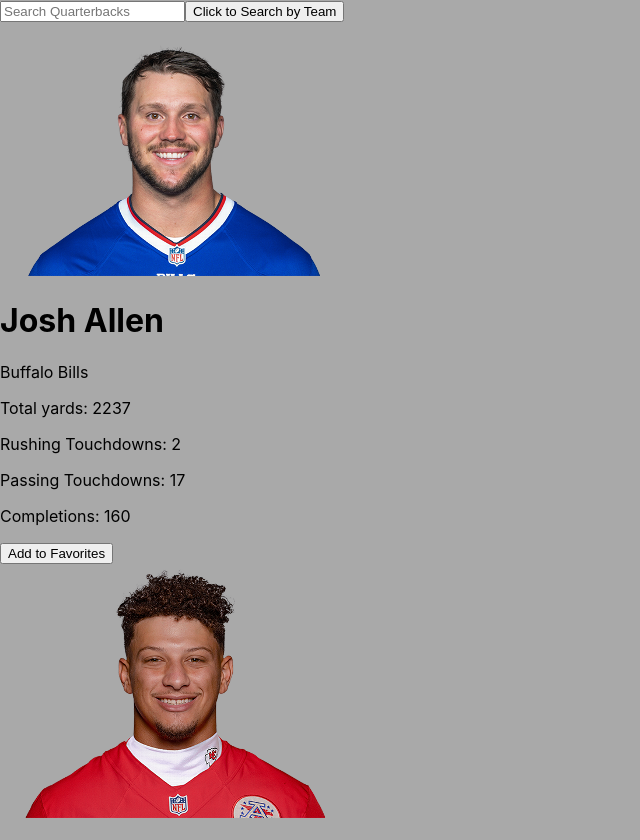
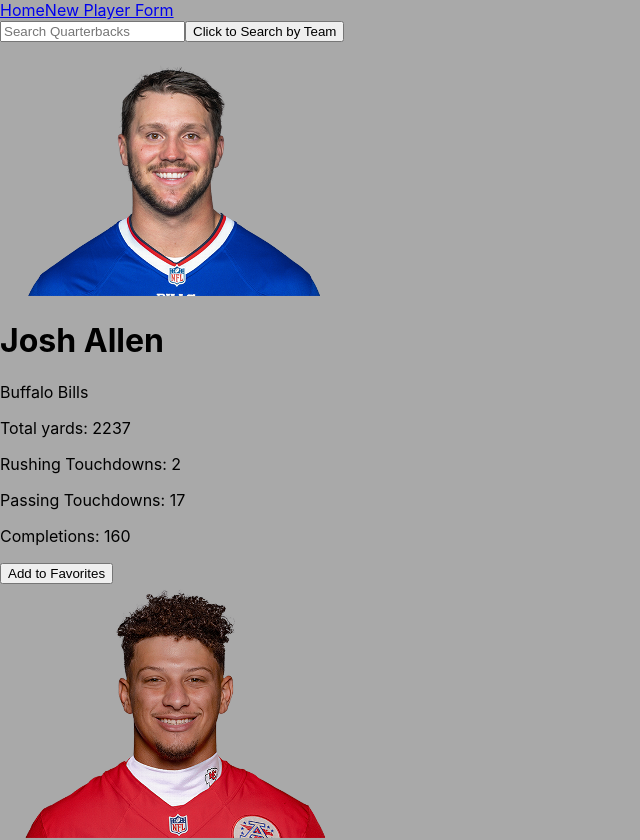
Before and after one commit to sassek70/Phase-2-Project, a React (Create React App) app in the folder qb-stat-tracker/: page / in a window 1280 px wide. Shown: the top 840 px of the page, without its empty margins (0-640 px from the left). Built offline with nearby package versions, Linux system fonts and the light colour scheme; data requests are answered from the project's data file.

Commit message:
router for home and form working

```diff
--- a/qb-stat-tracker/src/components/App.js
+++ b/qb-stat-tracker/src/components/App.js
@@ -1,5 +1,5 @@
 import { useEffect, useState } from "react";
-import { Routes, Route } from "react-router-dom";
+import { Routes, Route, useNavigate } from "react-router-dom";
 import Header from "./Header";
 import NewQbForm from "./NewQBForm";
 import QBList from "./QBList";
@@ -11,7 +11,9 @@
   const [playerList, setPlayerList] = useState([])
   const [searchTerm, setSearchTerm] = useState('')
   const [searchValue, setSearchValue] = useState(true)
-  const [page, setPage] = useState("/")
+
+
+  const navigate = useNavigate()
 
   const updatePlayerList = (newPlayer) => {
     setPlayerList((playerList) => ([...playerList, newPlayer]))
@@ -49,12 +51,17 @@
   const filteredPlayersByName = playerList.filter(player => player.name.toLowerCase().includes(searchTerm.toLowerCase()))
   const filteredPlayersByTeam = playerList.filter(player => player.team.toLowerCase().includes(searchTerm.toLowerCase()))
 
+  const changePageUrl = (newUrl) => {
+    navigate(newUrl)
+    }
+
+
   return (
     <div>
-      <Header changeSearch = {changeSearch} changeSearchValue = {changeSearchValue} searchValue = {searchValue}/>
+      <Header changePageUrl={changePageUrl} changeSearch = {changeSearch} changeSearchValue = {changeSearchValue} searchValue = {searchValue}/>
         <Routes>
-          <Route exact path="/" element={<QBList playerList={searchValue ? filteredPlayersByName : filteredPlayersByTeam} onFormSubmit={onFormSubmit}/>}/>
-          <Route path="/form" element={<NewQbForm path="/form" onFormSubmit={onFormSubmit} />}/>
+          <Route path="/" element={<QBList playerList={searchValue ? filteredPlayersByName : filteredPlayersByTeam} onFormSubmit={onFormSubmit}/>}/>
+          <Route path="/form" element={<NewQbForm onFormSubmit={onFormSubmit} />}/>
         </Routes>
     </div>
   )
--- a/qb-stat-tracker/src/components/Header.js
+++ b/qb-stat-tracker/src/components/Header.js
@@ -1,11 +1,26 @@
 import Search from "./Search"
+import { Link } from "react-router-dom"
+import React from "react"
 
 
 const Header = (props) => {
+
+    const handleLinkClick =(e) => {
+        e.preventDefault()
+        props.changePageUrl(e.target.pathname)
+    }
+
     return (
-            <Search changeSearch ={props.changeSearch}
-            changeSearchValue = {props.changeSearchValue}
-            searchValue = {props.searchValue} />
+        <>
+            <nav>
+                <Link to="/" onClick={handleLinkClick}>Home</Link>
+                <Link to="/form" onClick={handleLinkClick}>New Player Form</Link>
+            </nav>
+
+                <Search changeSearch ={props.changeSearch}
+                changeSearchValue = {props.changeSearchValue}
+                searchValue = {props.searchValue} />
+        </>
     )
 }
 
--- a/qb-stat-tracker/src/components/QBList.js
+++ b/qb-stat-tracker/src/components/QBList.js
@@ -1,4 +1,4 @@
-import NewQbForm from "./NewQBForm"
+
 import PlayerCard from "./PlayerCards"
 
 const QBList = ({playerList}) => {
```
